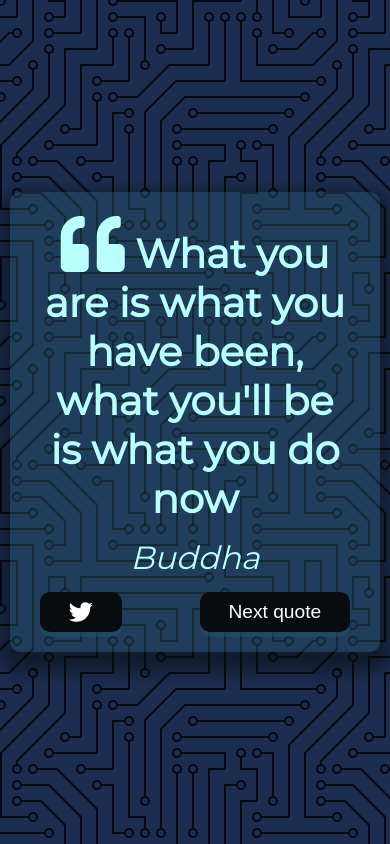
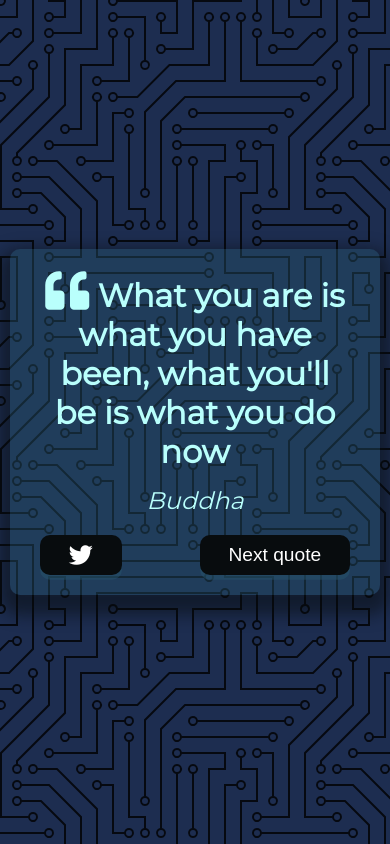
Before and after one commit to prathu9/jsprojects, a plain HTML site: page index.html in a window 390 px wide. Drawn offline with Linux system fonts and the light colour scheme.

Commit message:
Modified style for mobile friendly view

```diff
--- a/style.css
+++ b/style.css
@@ -120,7 +120,23 @@ button:active{
         margin:auto 10px;
     }
 
+    .fa-quote-left{
+        font-size:2.75rem;
+    }
+
     .quote-text{
-        font-size:2.5rem;
+        font-size:2rem;
+    }
+
+    .quote-author{
+        font-size:1.5rem;
+    }
+
+    .button-container{
+        margin-top:20px;
+    }
+
+    button{
+        font-size:1.2rem;
     }
 }
```
